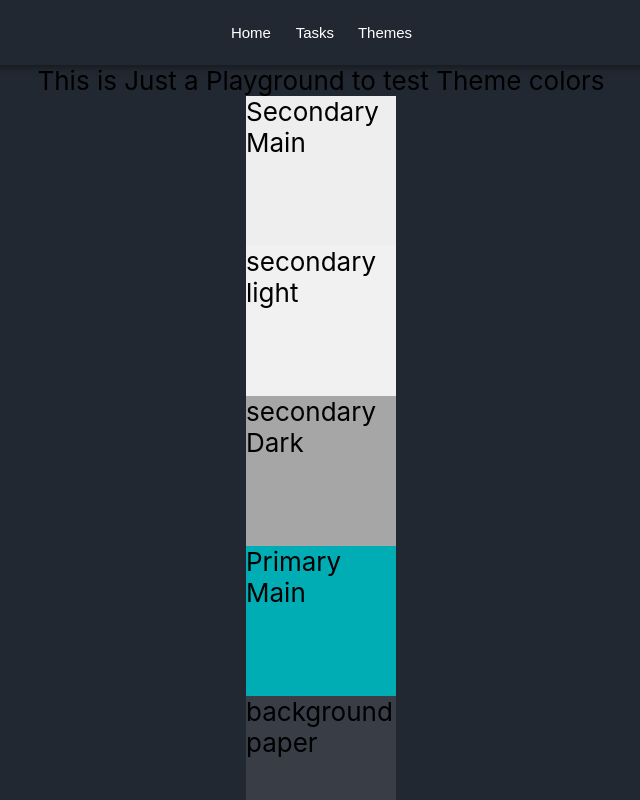
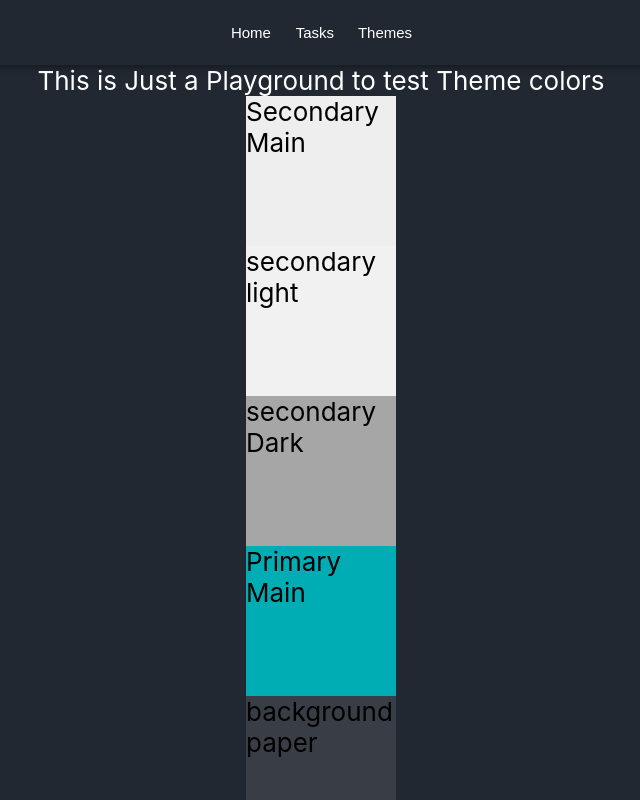
Before and after one commit to Xorbak/Portfolio, a React (Create React App) app: page /ThemeTest in a window 1280 px wide. Shown: the top 800 px of the page, without its empty margins (319-959 px from the left). Built offline with nearby package versions, Linux system fonts and the light colour scheme.

Commit message:
Themetester font color

```diff
--- a/src/components/ThemeTest/Themetester.tsx
+++ b/src/components/ThemeTest/Themetester.tsx
@@ -9,7 +9,10 @@ export const ThemeTester = () => {
 
   return (
     <Box sx={styles.App}>
-      <Typography> This is Just a Playground to test Theme colors</Typography>
+      <Typography sx={{ color: "text.primary" }}>
+        {" "}
+        This is Just a Playground to test Theme colors
+      </Typography>
       <Typography sx={styles.box1}>Secondary Main</Typography>
       <Typography sx={styles.box2}>secondary light</Typography>
       <Typography sx={styles.box3}>secondary Dark</Typography>
```
